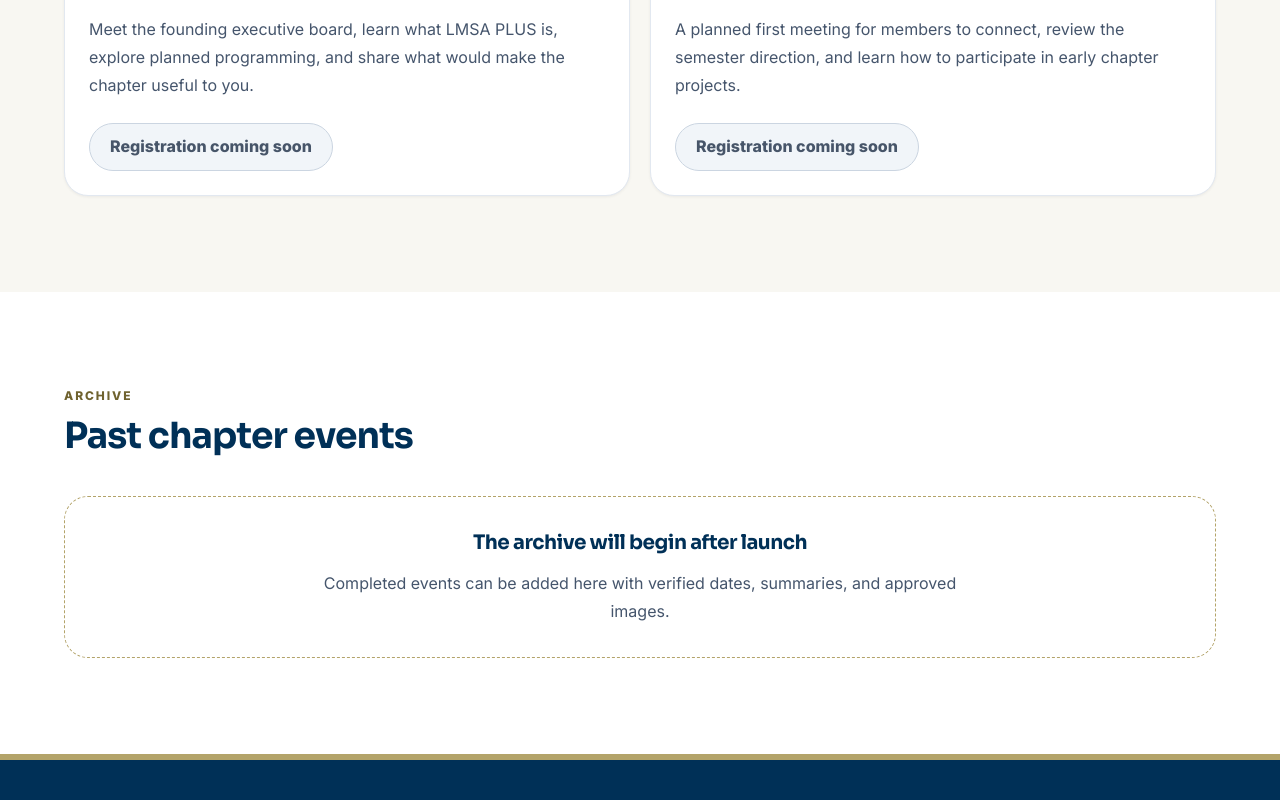
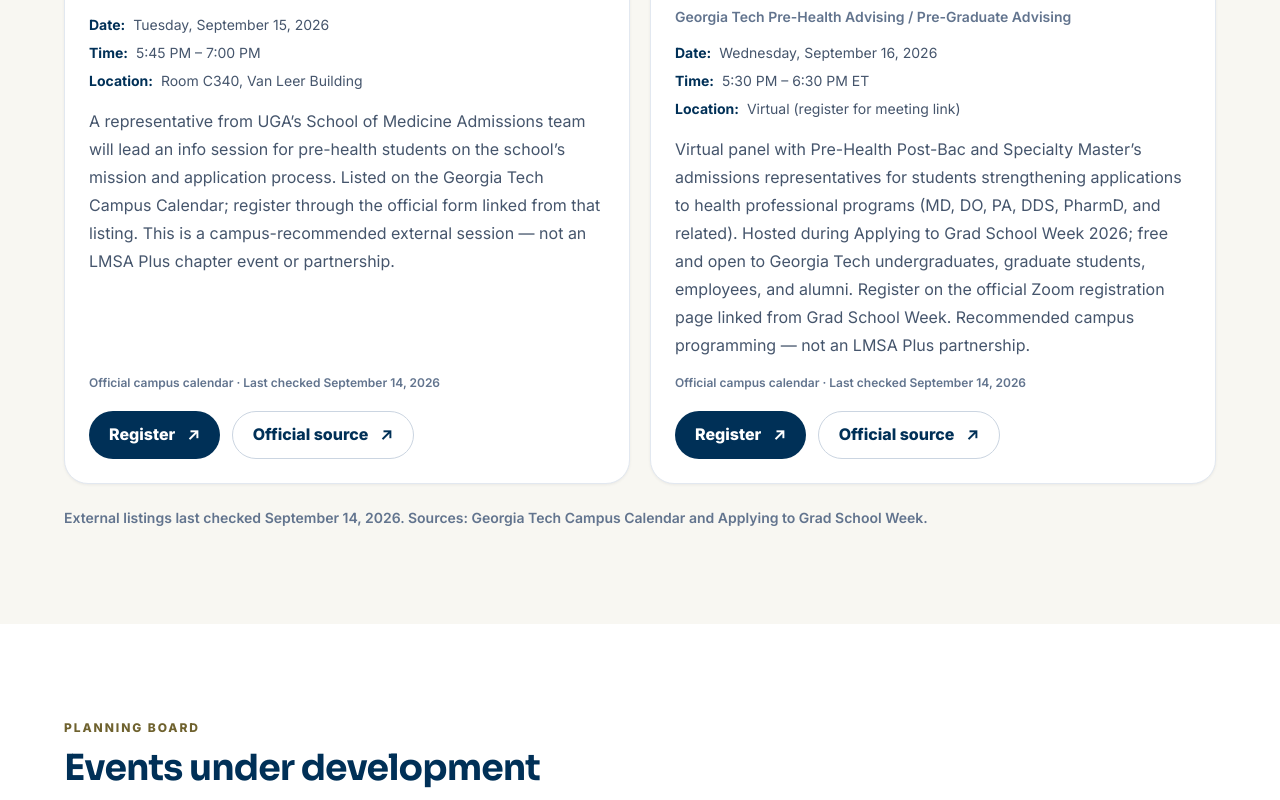
Before and after one commit to jas0nriverah/gt-lmsa-website, a Next.js app: page /events in a window 1280 px wide. Shown: the part 2940-3740 px from the top of the page. Built offline with nearby package versions, Linux system fonts and the light colour scheme.

Commit message:
feat: add Around Georgia Tech recommended external events section

```diff
--- a/src/app/events/page.tsx
+++ b/src/app/events/page.tsx
@@ -1,5 +1,6 @@
 import type { Metadata } from "next";
 import { EventCard } from "@/components/Cards";
+import { ExternalEventCard } from "@/components/ExternalEventCard";
 import { EmptyState } from "@/components/EmptyState";
 import { EventCalendar } from "@/components/EventCalendar";
 import { PageHero } from "@/components/PageHero";
@@ -7,6 +8,10 @@
 import { SitePage } from "@/components/SitePage";
 import { campusCalendarDates } from "@/lib/site-data";
 import { events } from "@/lib/sep-2026-refresh";
+import {
+  EXTERNAL_EVENTS_CHECKED_AT,
+  getVerifiedExternalEvents,
+} from "@/lib/external-events";
 
 export const metadata: Metadata = {
   title: "Events",
@@ -18,6 +23,7 @@
   const confirmedEvents = events.filter((event) => event.status === "confirmed");
   const plannedEvents = events.filter((event) => event.status === "planned");
   const pastEvents = events.filter((event) => event.status === "past");
+  const recommendedExternal = getVerifiedExternalEvents();
 
   return (
     <SitePage>
@@ -52,10 +58,33 @@
         </div>
       </Section>
       <Section
+        eyebrow="Around Georgia Tech"
+        title="Recommended pre-health events"
+        description="Verified campus and regional pre-health sessions from official Georgia Tech sources. These are recommendations for students — not LMSA Plus chapter events and not claims of partnership. Always confirm details on the official source."
+        className="bg-gt-cream"
+      >
+        {recommendedExternal.length ? (
+          <div className="grid gap-5 md:grid-cols-2">
+            {recommendedExternal.map((event) => (
+              <ExternalEventCard key={event.id} event={event} />
+            ))}
+          </div>
+        ) : (
+          <EmptyState
+            title="No external recommendations listed right now"
+            description="High-relevance, verified campus or LMSA listings will appear here after they are checked against official sources."
+          />
+        )}
+        <p className="mt-6 text-sm font-semibold text-slate-500">
+          External listings last checked {EXTERNAL_EVENTS_CHECKED_AT}. Sources:
+          Georgia Tech Campus Calendar and Applying to Grad School Week.
+        </p>
+      </Section>
+      <Section
         eyebrow="Planning board"
         title="Events under development"
         description="These concepts communicate direction without representing scheduled commitments."
-        className="bg-gt-cream"
+        className="bg-white"
       >
         <div className="grid gap-5 md:grid-cols-2">
           {plannedEvents.map((event) => (
@@ -63,7 +92,7 @@
           ))}
         </div>
       </Section>
-      <Section eyebrow="Archive" title="Past chapter events" className="bg-white">
+      <Section eyebrow="Archive" title="Past chapter events" className="bg-gt-cream">
         {pastEvents.length ? (
           <div className="grid gap-5 md:grid-cols-2">
             {pastEvents.map((event) => (
```
